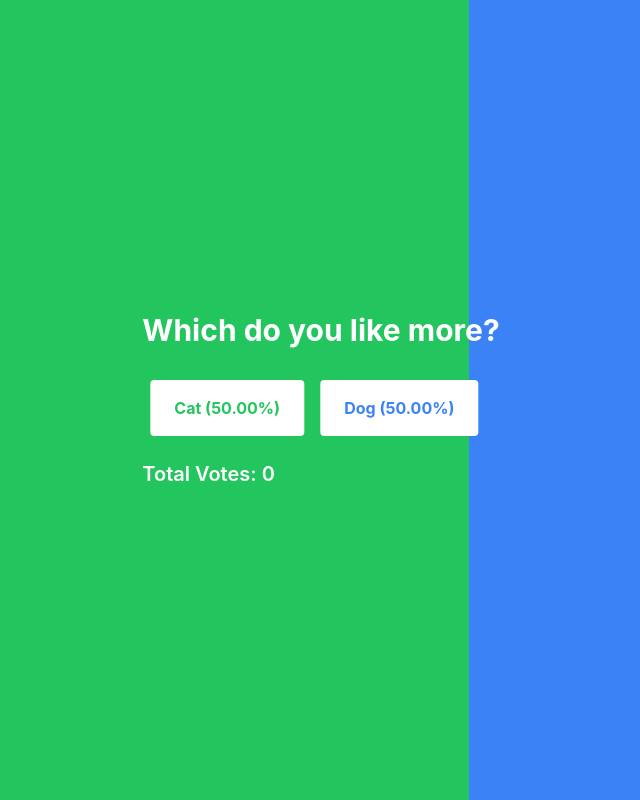
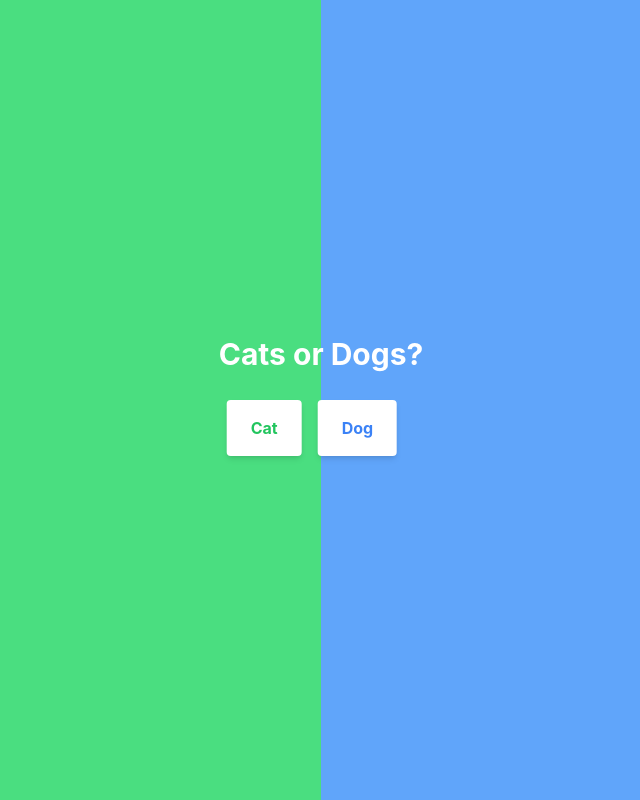
Before and after one commit to CISC7403-2024-GroupB8/Voting-Front-End, a React (Create React App) app: page / in a window 1280 px wide. Shown: the whole page, without its empty margins (319-959 px from the left). Built offline with nearby package versions, Linux system fonts and the light colour scheme.

Commit message:
:sparkles: 新增投票動效和兩個端口模式

```diff
--- a/package.json
+++ b/package.json
@@ -7,6 +7,7 @@
     "@testing-library/react": "^13.4.0",
     "@testing-library/user-event": "^13.5.0",
     "react": "^18.3.1",
+    "react-confetti-explosion": "^2.1.2",
     "react-dom": "^18.3.1",
     "react-scripts": "5.0.1",
     "web-vitals": "^2.1.4"
--- a/src/App.js
+++ b/src/App.js
@@ -1,54 +1,125 @@
 import React, { useState } from 'react';
+import ConfettiExplosion from 'react-confetti-explosion';
+
+const ENV_PORT = process.env.REACT_APP_PORT;
+// console.log("The application is running on port:", ENV_PORT);
 
 function App() {
   const [catCount, setCatCount] = useState(0);
   const [dogCount, setDogCount] = useState(0);
   const [isCatHovered, setIsCatHovered] = useState(false);
   const [isDogHovered, setIsDogHovered] = useState(false);
+  const [voteOption, setVote] = useState(null);
+  const [isVoted, setIsVoted] = useState(false);
+  const [showExplosion, setShowExplosion] = useState(false);
 
-  const totalCount = catCount + dogCount;
-  const catPercentage = totalCount === 0 ? 50 : (catCount / totalCount) * 100;
-  const dogPercentage = totalCount === 0 ? 50 : (dogCount / totalCount) * 100;
+  // Vote 模式
+  let totalCount = catCount + dogCount;
+  let catPercentage = 50;
+  let dogPercentage = 50;
 
-  console.log('catPercentage:', catPercentage.toFixed(2));
-  console.log('dogPercentage:', dogPercentage.toFixed(2));
+  if (ENV_PORT == '6111') {
+    // TODO: Result 模式
+    catPercentage = totalCount === 0 ? 50 : (catCount / totalCount) * 100;
+    dogPercentage = totalCount === 0 ? 50 : (dogCount / totalCount) * 100;
+  } else {
+    // Vote 模式
+    if (voteOption) {
+      catPercentage = voteOption === 'Cat' ? 100 : 0;
+      dogPercentage = voteOption === 'Dog' ? 100 : 0;
+    }
+  }
+
+
+  // TODO: 整合API
+  const vote = async () => {
+    setIsVoted(true);
+    setShowExplosion(true);
+    setTimeout(() => setShowExplosion(false), 3000); // 設置動畫持續時間
+  }
+
+
+  // TODO: 獲取投票結果
+  const get_result = async () => {
+
+  }
 
   return (
     <div className="flex flex-row h-screen w-screen">
       <div className='absolute top-1/2 left-1/2 transform -translate-x-1/2 -translate-y-1/2 '>
-        <h1 className="text-3xl font-bold text-white hover:scale-110 transition-all">Which do you like more?</h1>
+        {!isVoted && (
+          <h1 className="mb-5 text-3xl font-bold text-white hover:scale-110 transition-all">Cats or Dogs?</h1>
+        )}
 
-        <br />
+        {!isVoted && (<>
+          <button
+            onClick={() => {
+              // setCatCount(catCount + 1)
+              setVote('Cat')
+            }}
+            className="bg-white  text-green-500 font-bold py-4 px-6 rounded m-2 transition-transform transform hover:scale-110 shadow-md"
+            onMouseEnter={() => setIsCatHovered(true)}
+            onMouseLeave={() => setIsCatHovered(false)}
+          >
+            Cat
+            {/* ({catPercentage.toFixed(2)}%) */}
+          </button>
+          <button
+            onClick={() => {
+              // setDogCount(dogCount + 1)
+              setVote('Dog')
+            }}
+            className="bg-white  text-blue-500 font-bold py-4 px-6 rounded m-2 transition-transform transform hover:scale-110 shadow-md"
+            onMouseEnter={() => setIsDogHovered(true)}
+            onMouseLeave={() => setIsDogHovered(false)}
+          >
+            Dog
+            {/* ({dogPercentage.toFixed(2)}%) */}
+          </button>
+        </>)}
 
-        <button
-          onClick={() => setCatCount(catCount + 1)}
-          className="bg-white  text-green-500 font-bold py-4 px-6 rounded m-2 transition-transform transform hover:scale-110"
-        >
-          Cat ({catPercentage.toFixed(2)}%)
-        </button>
-        <button
-          onClick={() => setDogCount(dogCount + 1)}
-          className="bg-white  text-blue-500 font-bold py-4 px-6 rounded m-2 transition-transform transform hover:scale-110"
-        >
-          Dog ({dogPercentage.toFixed(2)}%)
-        </button>
+        {voteOption && (<div className='mt-5'>
+          <h1 className="text-3xl font-bold text-white hover:scale-110 transition-all">You Choose {voteOption} !</h1>
 
-        <p className="text-xl font-semibold mt-4 text-white hover:scale-110 transition-all">
-          Total Votes: {totalCount}
-        </p>
+          {!isVoted && (<button
+            onClick={() => vote()}
+            className="bg-white  text-black font-bold py-4 px-6 rounded m-2 transition-transform transform hover:scale-110 shadow-md"
+          >
+            Confirm Vote
+          </button>)}
+        </div>)}
+
+        {isVoted && (
+          <>
+            {showExplosion && <ConfettiExplosion />}
+            <button
+              onClick={() => {
+                // TODO: 查看投票結果，跳轉6111
+                window.location.href = 'http://localhost:6111';
+              }}
+              className="bg-white  text-black font-bold py-4 px-6 rounded m-2 transition-transform transform hover:scale-110 shadow-md"
+            >
+              Check Result 🎉🎊
+            </button>
+          </>
+        )}
       </div>
 
-      {/* 綠色部分 */}
+
+      {/* ###背景### */}
+      {/* 綠色背景 */}
       <div
-        style={{ flexBasis: isCatHovered ? (catPercentage > 80 ? `${catPercentage}%` : '80%') : `${catPercentage}%` }}
-        className="bg-green-500 transition-all duration-300"
+        // style={{ flexBasis: isCatHovered ? (catPercentage > 80 ? `${catPercentage}%` : '80%') : `${catPercentage}%` }}
+        style={{ flexBasis: `${catPercentage}%` }}
+        className="bg-green-400 transition-all duration-300"
         onMouseEnter={() => setIsCatHovered(true)}
         onMouseLeave={() => setIsCatHovered(false)}
       ></div>
-      {/* 藍色部分 */}
+      {/* 藍色背景 */}
       <div
-        style={{ flexBasis: isDogHovered ? (dogPercentage > 80 ? `${dogPercentage}%` : '80%') : `${dogPercentage}%` }}
-        className="bg-blue-500 transition-all duration-300"
+        // style={{ flexBasis: isDogHovered ? (dogPercentage > 80 ? `${dogPercentage}%` : '80%') : `${dogPercentage}%` }}
+        style={{ flexBasis: `${dogPercentage}%` }}
+        className="bg-blue-400 transition-all duration-300"
         onMouseEnter={() => setIsDogHovered(true)}
         onMouseLeave={() => setIsDogHovered(false)}
       ></div>
```
Also changed, not shown: 2 other files (tests, documents, lock files or other folders).
